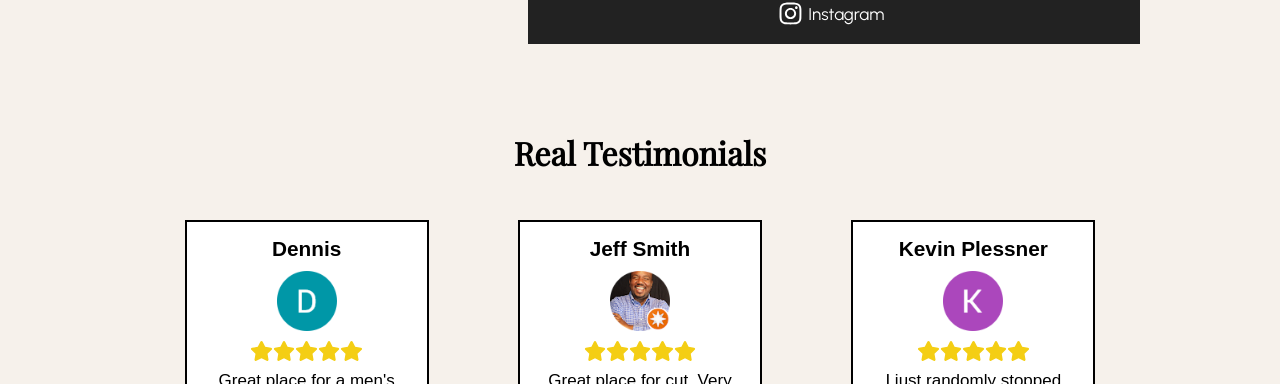
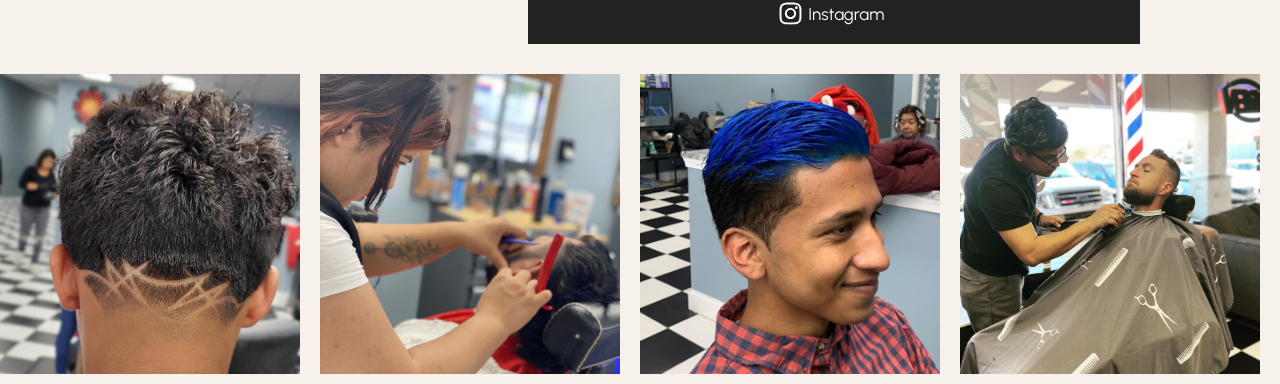
Before and after one commit to isaiahxs/isaulas, a React (Create React App) app: page / in a window 1280 px wide. Shown: the part 568-952 px from the top of the page. Built offline with nearby package versions, Linux system fonts and the light colour scheme; a web font is replaced by a local one.

Commit message:
added basic featured gallery

```diff
--- /dev/null
+++ b/src/components/GlenBurnie/GBGallery/GBGallery.css
@@ -0,0 +1,18 @@
+.gallery-outer-container {
+    overflow-x: scroll;
+    width: 100%;
+    white-space: nowrap;
+}
+
+.gallery-inner-container {
+    display: flex;
+    flex-direction: row;
+}
+
+.gallery-image {
+    width: 300px;
+    /* Adjust as needed */
+    height: auto;
+    margin-right: 20px;
+    /* Adjust spacing between images */
+}
--- /dev/null
+++ b/src/components/GlenBurnie/GBGallery/index.js
@@ -0,0 +1,74 @@
+import React, { useRef, useEffect } from 'react';
+import behind_lines from '../../../assets/images/GBCuts/behind-lines.png';
+import blade from '../../../assets/images/GBCuts/blade.jpg';
+import blue_dye from '../../../assets/images/GBCuts/blue-dye.jpg';
+import client_cut from '../../../assets/images/GBCuts/client-cut.png';
+import curls from '../../../assets/images/GBCuts/curls.jpg';
+import fade_behind from '../../../assets/images/GBCuts/fade-behind.png';
+// import fili from '../../../assets/images/GBCuts/fili.jpg';
+import heart_design from '../../../assets/images/GBCuts/heart-design.png';
+import highlight_curls from '../../../assets/images/GBCuts/highlight-curls.jpg';
+import kids_haircut from '../../../assets/images/GBCuts/kids-haircut.png';
+import line_behind from '../../../assets/images/GBCuts/line-behind.jpg';
+import makeup from '../../../assets/images/GBCuts/makeup.png';
+import red_dye from '../../../assets/images/GBCuts/red-dye.jpg';
+import side_lines from '../../../assets/images/GBCuts/side-lines.png';
+import womans_style from '../../../assets/images/GBCuts/womans-style.png';
+import './GBGallery.css';
+
+export default function GBGallery() {
+    const galleryRef = useRef(null);
+
+    useEffect(() => {
+        // Auto-scroll the gallery
+        const gallery = galleryRef.current;
+        let scrollAmount = 0;
+        let slideTimer = setInterval(() => {
+            gallery.scrollLeft = scrollAmount;
+            scrollAmount += 2; // Adjust the scrolling speed as needed
+            if (scrollAmount >= gallery.scrollWidth - gallery.clientWidth) {
+                scrollAmount = 0;
+            }
+        }, 50); // Adjust the interval for smoothness
+
+        // Pause auto-scrolling when user interacts with the gallery
+        gallery.addEventListener('mouseover', () => {
+            clearInterval(slideTimer);
+        });
+        gallery.addEventListener('mouseout', () => {
+            slideTimer = setInterval(() => {
+                gallery.scrollLeft = scrollAmount;
+                scrollAmount += 2; // Adjust the scrolling speed as needed
+                if (scrollAmount >= gallery.scrollWidth - gallery.clientWidth) {
+                    scrollAmount = 0;
+                }
+            }, 50); // Adjust the interval for smoothness
+        });
+
+        return () => {
+            clearInterval(slideTimer);
+        };
+    }, []);
+
+    return (
+        <div className='gallery-outer-container'>
+            <div className='gallery-inner-container' ref={galleryRef}>
+                <img src={behind_lines} alt='Image 0' className='gallery-image' />
+                <img src={blade} alt='Image 1' className='gallery-image' />
+                <img src={blue_dye} alt='Image 2' className='gallery-image' />
+                <img src={client_cut} alt='Image 3' className='gallery-image' />
+                <img src={curls} alt='Image 4' className='gallery-image' />
+                <img src={fade_behind} alt='Image 5' className='gallery-image' />
+                {/* <img src={fili} alt='Image 6' className='gallery-image' /> */}
+                <img src={heart_design} alt='Image 7' className='gallery-image' />
+                <img src={highlight_curls} alt='Image 8' className='gallery-image' />
+                <img src={kids_haircut} alt='Image 9' className='gallery-image' />
+                <img src={line_behind} alt='Image 10' className='gallery-image' />
+                <img src={makeup} alt='Image 11' className='gallery-image' />
+                <img src={red_dye} alt='Image 12' className='gallery-image' />
+                <img src={side_lines} alt='Image 13' className='gallery-image' />
+                <img src={womans_style} alt='Image 14' className='gallery-image' />
+            </div>
+        </div>
+    );
+}
--- a/src/components/GlenBurnie/GBHomePage/index.js
+++ b/src/components/GlenBurnie/GBHomePage/index.js
@@ -1,6 +1,7 @@
 import Navigation from '../../Shared/Navigation';
 import Footer from '../../Shared/Footer';
 import GBHero from '../GBHero';
+import GBGallery from '../GBGallery';
 import GBTestimonials from '../GBTestimonials';
 
 export default function GBHomePage() {
@@ -8,6 +9,7 @@ export default function GBHomePage() {
         <div>
             <Navigation />
             <GBHero />
+            <GBGallery />
             <GBTestimonials />
             <Footer />
         </div>
```
Also changed, not shown: src/components/GlenBurnie/GBGallery/imagePaths.js (added).
